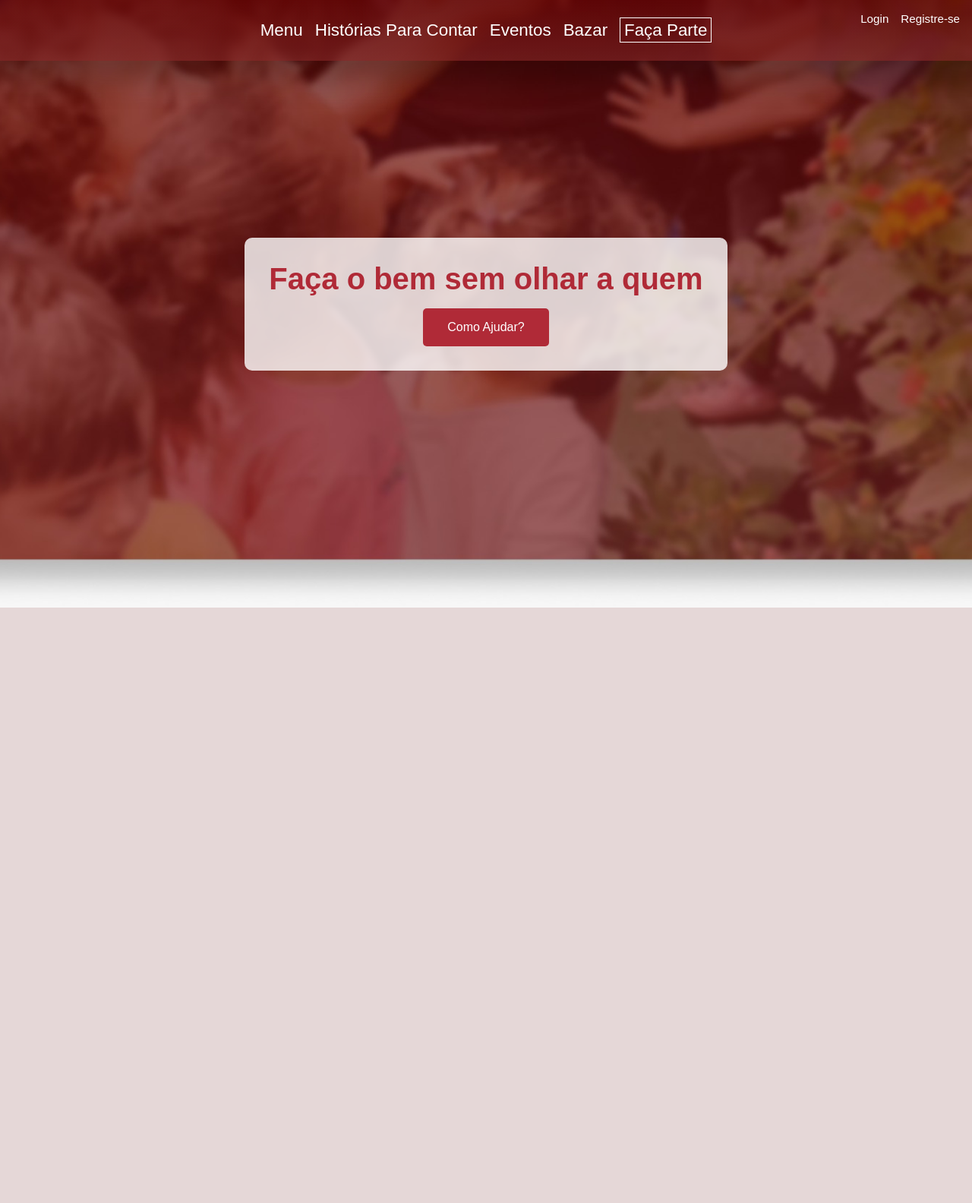
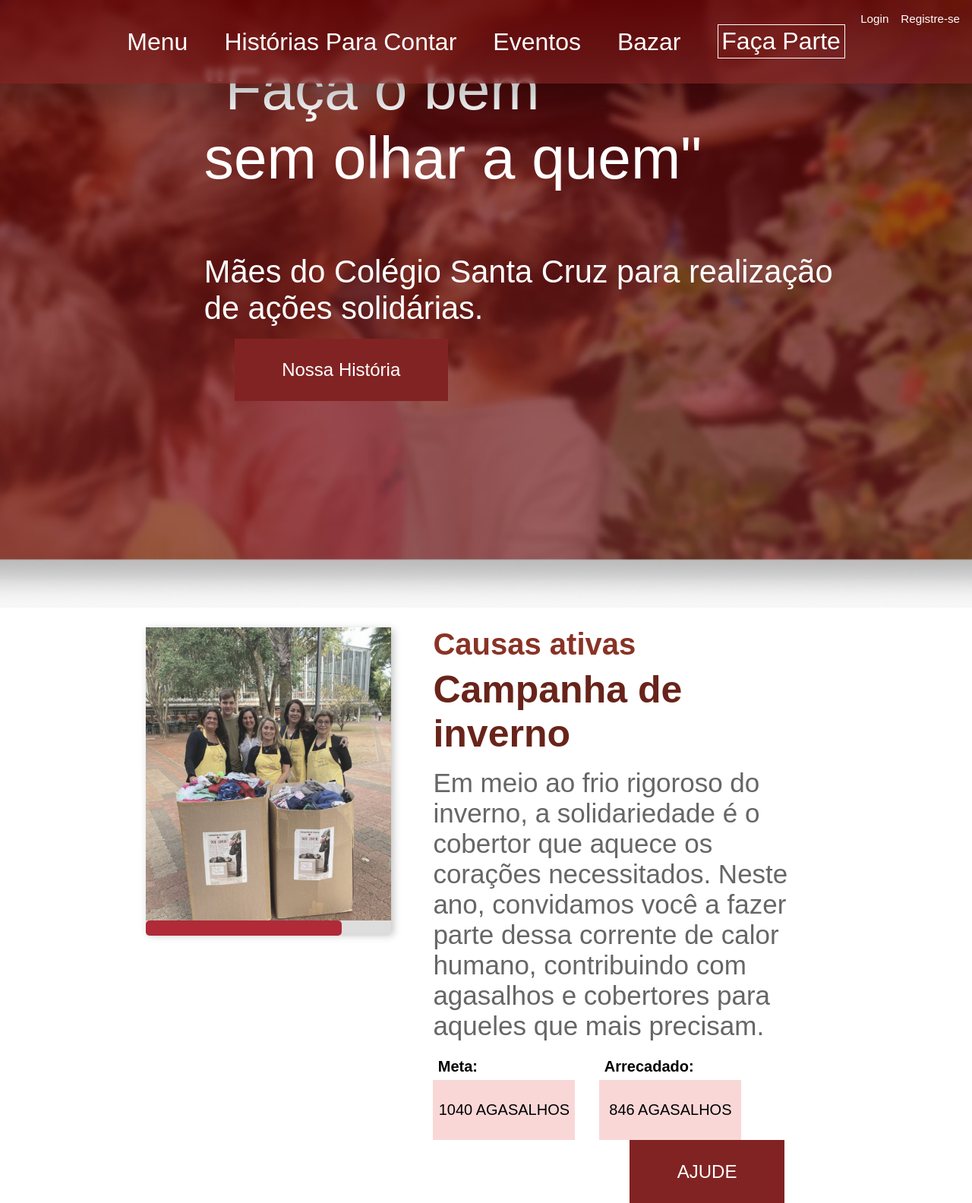
Before and after one commit to Caiolib/maes_solidarias_front, a Flask app: page / in a window 1280 px wide. Shown: the whole page at 76% size. Before the commit the page ends 800 px from the top, so only its background shows below. Run offline with Flask 3, Linux system fonts and the light colour scheme; parts of the project's set-up code (start-up, migrations or seed data) failed here and were passed over; some web fonts are replaced.

Commit message:
Main_pagina html css

```diff
--- a/requisicoes.py
+++ b/requisicoes.py
@@ -21,27 +21,19 @@ def remover_categoria(id):
 
 
 #Rotas Produto
-def criar_produto(nome, descricao, preco, estoque, total_vendido, categoria):
-    url = 'http://127.0.0.1:8000/bazar/items/'
+def criar_produto(data):
+    url = 'http://127.0.0.1:8000/bazar/'
     headers = {'Content-Type': 'application/json'}
-    data = {
-        'nome': nome,
-        'descricao': descricao,
-        'preco': preco,
-        'estoque': estoque,
-        'total_vendido': total_vendido,
-        'categoria': categoria
-    }
     response = requests.post(url, json=data, headers=headers)
-    return response.json()
+    return response
 
 def listar_produtos():
-    url = 'http://127.0.0.1:8000/bazar/items/'
+    url = 'http://127.0.0.1:8000/bazar/'
     response = requests.get(url)
     return response.json()
 
 def atualizar_produto(nome, novo_nome=None, descricao=None, preco=None, estoque=None, total_vendido=None, categoria=None):
-    url = 'http://127.0.0.1:8000/bazar/items/'
+    url = 'http://127.0.0.1:8000/bazar/'
     headers = {'Content-Type': 'application/json'}
     data = {
         'nome': nome,
@@ -56,7 +48,7 @@ def atualizar_produto(nome, novo_nome=None, descricao=None, preco=None, estoque=
     return response.json()
 
 def remover_produto(id):
-    url = f'http://127.0.0.1:8000/bazar/items/{id}/'
+    url = f'http://127.0.0.1:8000/bazar/{id}/'
     headers = {'Content-Type': 'application/json'}
     response = requests.delete(url, headers=headers)
     return response.json()
@@ -117,3 +109,45 @@ def atualizar_usuario(user_id, update_data):
 def listar_usuarios():
     response = requests.get('http://127.0.0.1:8000/usuario/')
     return response.json(), response.status_code
+
+#Teste
+# Script de teste para a API Django
+
+# Primeiro, definir alguns dados de exemplo para testar os endpoints de criação:
+categoria_exemplo = 'Eletrônicos'
+produto_exemplo = {
+    'nome': 'Smartphone X',
+    'descricao': 'Último modelo da marca Y',
+    'preco': 999.99,
+    'estoque': 50,
+    'total_vendido': 0,
+    'categoria': categoria_exemplo
+}
+evento_exemplo = {
+    'name': 'Concerto de Rock',
+    'location': 'Arena Central',
+    'description': 'O melhor do rock nacional e internacional.',
+    'date': '2022-12-31',
+    'people': 10,
+    'sponsors': ['Marca Z']
+}
+usuario_exemplo = {
+    'first_name': 'ogq',
+    'last_name': 'Doe',
+    'email': 'jane.doe@example.com',
+    'birth': '1990-04-30',
+    'phone_number': '123456789',
+    'gender': 'F'
+}
+
+# Agora, executar os testes:
+
+# Testar o cadastro de um usuário
+print("\nCadastrando usuário:")
+resposta_usuario, status_usuario = cadastrar_usuario(usuario_exemplo)
+print(resposta_usuario, status_usuario)
+
+# Testar a listagem de usuários
+print("\nListando usuários:")
+usuarios, status_usuarios = listar_usuarios()
+print(usuarios, status_usuarios)
--- a/template/css/main.css
+++ b/template/css/main.css
@@ -1,3 +1,7 @@
+a {
+  text-decoration: none; /* Isso irá aplicar-se a todos os links no documento */
+}
+
 
 * {
     margin: 0;
@@ -12,7 +16,7 @@
 
   nav {
     width: 100%;
-    height: 80px;
+    height: 110px;
     background-color: #b02a37;
     display: flex;
     justify-content: center;
@@ -28,19 +32,13 @@
   .menu {
   list-style: none;
   display: flex; /* Estabelece um contêiner flexível */
-  justify-content: center; /* Centraliza os itens da lista horizontalmente */
-  align-items: center; /*mar Centraliza os itens da lista verticalmente */
+  justify-content: center;
+  align-items: center;
   width: 100%; /* Ocupa a largura total da 'nav' */
-  font-size: 1.4rem;
-
+  font-size: 2rem;
+  gap : 3rem;
   }
 
-  .menu {
-    background: rgba(255, 248, 248, 0); /* Fundo totalmente transparente */
-    list-style-type: none;
-    display: flex;
-    gap: 1rem;
-  }
 
   .menu li a {
     text-decoration: none;
@@ -69,41 +67,156 @@
 }
 
 
-
 .hero {
-
   height: calc(100vh);
   display: flex;
-    justify-content: center;
-    align-items: center;
-    text-align: center;
+  flex-direction: column; /* Isso garante que os itens sejam empilhados verticalmente */
+  justify-content: center; /* Isso centraliza os itens verticalmente */
+  align-items: flex-start; /* Isso alinha os itens para o início do eixo horizontal */
+  text-align: left; /* Isso garante que o texto dentro do .hero seja alinhado à esquerda */
   background: url('../imagens/Main_page/Plano_de_fundo.jpeg') center/cover no-repeat;
+  padding-left: 21vw;
 }
 
-  .hero-content {
-    max-width: 50%;
-    margin: 0 auto;
-    background: rgba(255, 255, 255, 0.8);
-    padding: 2rem;
-    border-radius: 10px;
+  .hero h2{
+    color: #ffffff;
+    margin-bottom: 1rem;
+    font-size: 2.6rem;
+    font-style: normal;
+    font-weight: normal;
+    text-align: left;
+    padding-left: 0rem;
   }
 
   .hero h1 {
-    color: #b02a37;
-    margin-bottom: 1rem;
-    font-size: 2.5rem;
+    color: #ffffff;
+    margin-bottom: 5rem;
+    font-size: 4.9rem;
+    font-style: normal;
+    font-weight: normal;
+    margin-top: -200px;
+
   }
 
   .cta-button {
+    font-size: 1.5rem;
     display: inline-block;
-    text-decoration: none;
-    background-color: #b02a37;
-    color: white;
-    padding: 1rem 2rem;
-    border-radius: 5px;
+    background: #822323;
+    color: rgb(255, 255, 255);
+    padding: 1.7rem 3.9rem;
     transition: background-color 0.3s ease;
+    margin-left: 40px;
+
   }
 
   .cta-button:hover {
-    background-color: #d0344a;
+    background-color: #94202f;
   }
+
+
+.active-causes {
+  margin-top: 2vw;
+  margin-left: 15vw;
+  margin-right: 15vw;
+  background-color: #fff; /* Ou a cor de fundo desejada */
+  position: relative; /* Isso é necessário para que o retângulo de fundo seja posicionado corretamente */
+}
+
+.background-rectangle {
+  position: absolute;
+  background: #646441;
+ /* Certifique-se de que o retângulo fique atrás do conteúdo da seção */
+}
+
+.active-causes .section-title {
+  color: #893326; /* Ou a cor de texto desejada */
+  font-size: 40px;
+  margin-bottom: 0.5rem;
+}
+
+.campaign-section {
+  display: flex;
+  align-items: flex-start;
+  position: relative;
+}
+
+.campaign-title {
+  color: #68241a; /* Ou a cor de texto desejada */
+  font-size: 50px;
+  margin-bottom: 1rem;
+}
+
+.campaign-description {
+  color: #666; /* Ou a cor de texto desejada */
+  font-size: 35px;
+  margin-bottom: 1rem;
+}
+
+.campaign-stats {
+  display: flex;
+  justify-content: start;
+  gap: 2rem;
+}
+
+.campaign-stats .goal, .campaign-stats .collected {
+  text-align: left;
+}
+
+.image-container {
+  width: 40%; /* Ajuste a largura conforme necessário */
+  position: relative;
+  /* Remova o estilo inline no HTML e coloque as propriedades de estilo aqui */
+}
+
+.image-container img {
+  width: 90%; /* Isso fará a imagem expandir para preencher o contêiner */
+  box-shadow: 3px 3px 10px rgba(0, 0, 0, 0.25); /* Ajuste conforme necessário */
+}
+.campaign-content {
+  width: 60%; /* Ajuste a largura conforme necessário */
+  padding-left: 20px; /* Ajuste o espaçamento conforme necessário */
+}
+
+.goal {
+  position: relative; /* Estabelece a base para o posicionamento absoluto dos filhos */
+}
+
+.goal-rectangle {
+  /* Outras propriedades... */
+  position: relative; /* Mudado de absolute para relative */
+  width: 187px; /* Tamanho do retângulo */
+  height: 79px; /* Tamanho do retângulo */
+  background: #FAD7D7;
+  display: inline-flex; /* Para centralizar o texto verticalmente */
+  align-items: center; /* Centraliza verticalmente o texto dentro do retângulo */
+  justify-content: center; /* Centraliza horizontalmente o texto dentro do retângulo */
+}
+
+.goal-text, .collected-text {
+  display: flex;
+  align-items: center;
+  justify-content: center;
+  height: 100%;
+  font-size: 20px;
+}
+
+.goal h4, .collected h5 {
+  margin: 0.5vw;
+  font-size: 20px;
+}
+
+.progress-bar-container {
+  position: absolute;
+  bottom: 0; /* Alinha a barra de progresso à parte inferior do contêiner da imagem */
+  left: 0; /* Alinha a barra de progresso à esquerda do contêiner da imagem */
+  width: 90%; /* Faz com que a barra de progresso tenha a mesma largura que a imagem */
+  background-color: #ddd; /* Cor de fundo da barra de progresso */
+  border-radius: 0 0 5px 5px; /* Ajuste o raio da borda para coincidir com o da imagem */
+}
+
+.progress-bar {
+  height: 20px; /* Altura da barra de progresso */
+  background-color: #b02a37; /* Cor da barra de progresso */
+  border-radius: 5px; /* Raio da borda da barra de progresso */
+  transition: width 0.5s ease-in-out;
+}
--- a/template/html/main.html
+++ b/template/html/main.html
@@ -29,11 +29,47 @@
 <main>
   <section class="hero">
     <div class="hero-content">
-      <h1>Faça o bem
-        sem olhar a quem</h1>
-      <a href="#" class="cta-button">Como Ajudar?</a>
+      <h1>"Faça o bem <br>
+        sem olhar a quem"<br></h1>
+      <h2 class="hero-subtitle">Mães do Colégio Santa Cruz para realização <br>de ações solidárias.</h2>
+      <a href="#" class="cta-button">Nossa História</a>
     </div>
   </section>
 </main>
+<main2>
+<!-- Nova seção abaixo da seção Herói -->
+<section class="active-causes">
+  <div class="campaign-section">
+    <div class="image-container">
+      <img src="../imagens/Main_page/Fundo_Causas_ativas.jpeg" alt="Mães e voluntários em ação">
+      <div class="progress-bar-container">
+        <div class="progress-bar" id="progress-bar" style="width: 80%;"></div>
+      </div>
+    </div>
+    <div class="campaign-content">
+      <h2 class="section-title">Causas ativas</h2>
+      <h3 class="campaign-title">Campanha de inverno</h3>
+      <p class="campaign-description">Em meio ao frio rigoroso do inverno, a solidariedade é o cobertor que aquece os corações necessitados. Neste ano, convidamos você a fazer parte dessa corrente de calor humano, contribuindo com agasalhos e cobertores para aqueles que mais precisam.</p>
+      <div class="campaign-stats">
+        <div class="goal">
+          <h4>Meta:</h4>
+          <div class="goal-rectangle">
+            <span class="goal-text">1040 AGASALHOS</span>
+          </div>
+        </div>
+        <div class="collected">
+          <h5>Arrecadado:</h5>
+          <div class="goal-rectangle">
+            <span class="collected-text">846 AGASALHOS</span>
+          </div>
+          <a href="#" class="cta-button">AJUDE</a>
+        </div>
+        </div>
+      </div>
+    </div>
+  </div>
+  <div class="background-retangulo"></div>
+</section>
+</main2>
 </body>
 </html>
```
Also changed, not shown: template/imagens/Main_page/Fundo_Causas_ativas.jpeg (added). Lines whose indentation alone changed are shown as unchanged.
